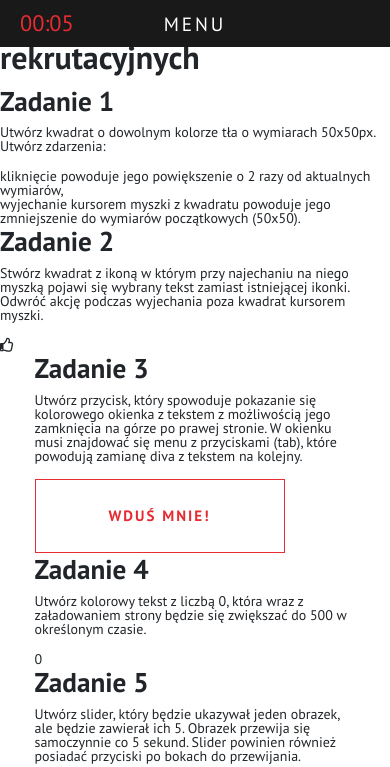
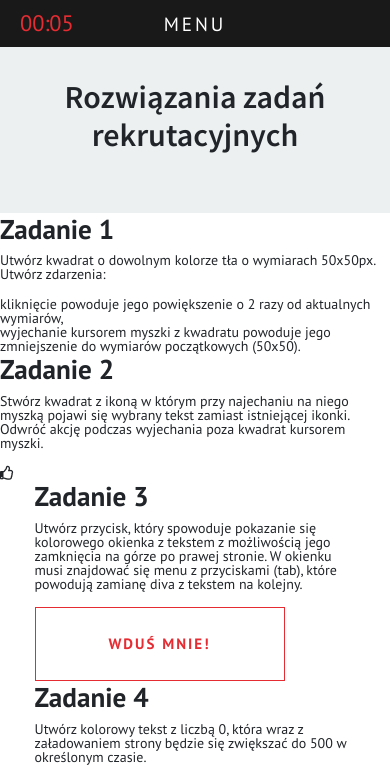
Before and after one commit to PSDvlpr/RecruitmentTask, a website: page index.html in a window 390 px wide. Shown: the top 767 px of the page. Drawn offline with nearby package versions, Linux system fonts and the light colour scheme.

Commit message:
Add header mobile stylings

```diff
--- a/index.html
+++ b/index.html
@@ -41,7 +41,9 @@
         </div>
 
         <header class="header">
-            <h1>Rozwiązania zadań rekrutacyjnych</h1>
+            <div class="container">
+                <h1>Rozwiązania zadań rekrutacyjnych</h1>
+            </div>
         </header>
 
         <div class="task-wrapper">
--- a/sass/partials/_header.scss
+++ b/sass/partials/_header.scss
@@ -0,0 +1,10 @@
+.header {
+    padding: 5.571em 0 3.571em;
+    background: $gray;
+    text-align: center;
+    font-weight: 600;
+
+    h1 {
+        font-family: 'Source Sans Pro', sans-serif;
+    }
+}
```
Also changed, not shown: css/style.css, css/style.prefixed.css, 1 other file.
